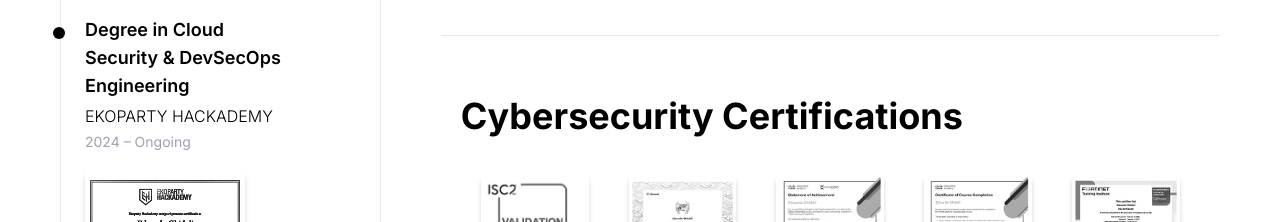
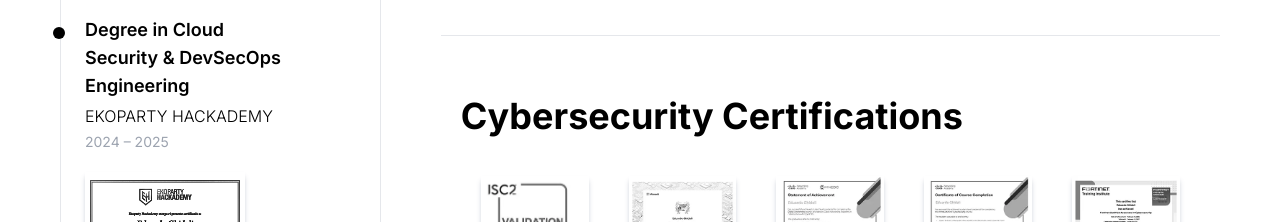
Before and after one commit to eddyg-github/My_CV, a React (Vite) app: page / in a window 1280 px wide. Shown: the part 1840-2062 px from the top of the page. Built offline with nearby package versions, Linux system fonts and the light colour scheme.

Commit message:
Update HeaderLeft.jsx

```diff
--- a/src/components/HeaderLeft.jsx
+++ b/src/components/HeaderLeft.jsx
@@ -211,7 +211,7 @@
               {
                 degree: "Degree in Cloud Security & DevSecOps Engineering",
                 school: "EKOPARTY HACKADEMY",
-                year: "2024 – Ongoing",
+                year: "2024 – 2025",
                 cert: true,
                 certPath: "ed-cert02",
               },
```
